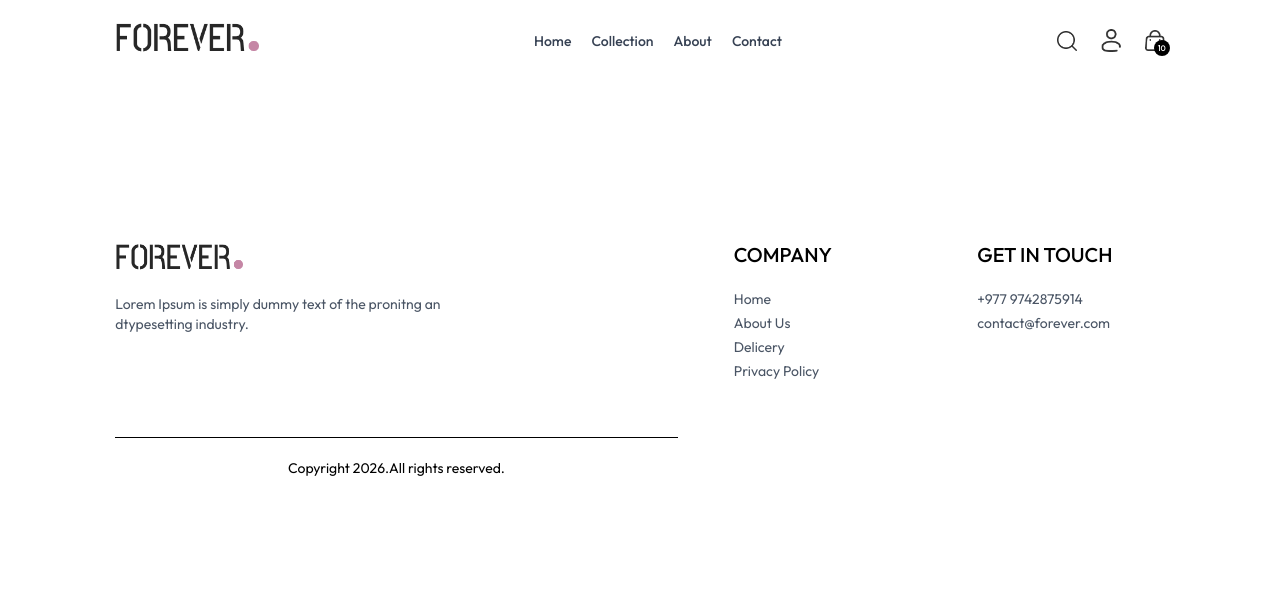
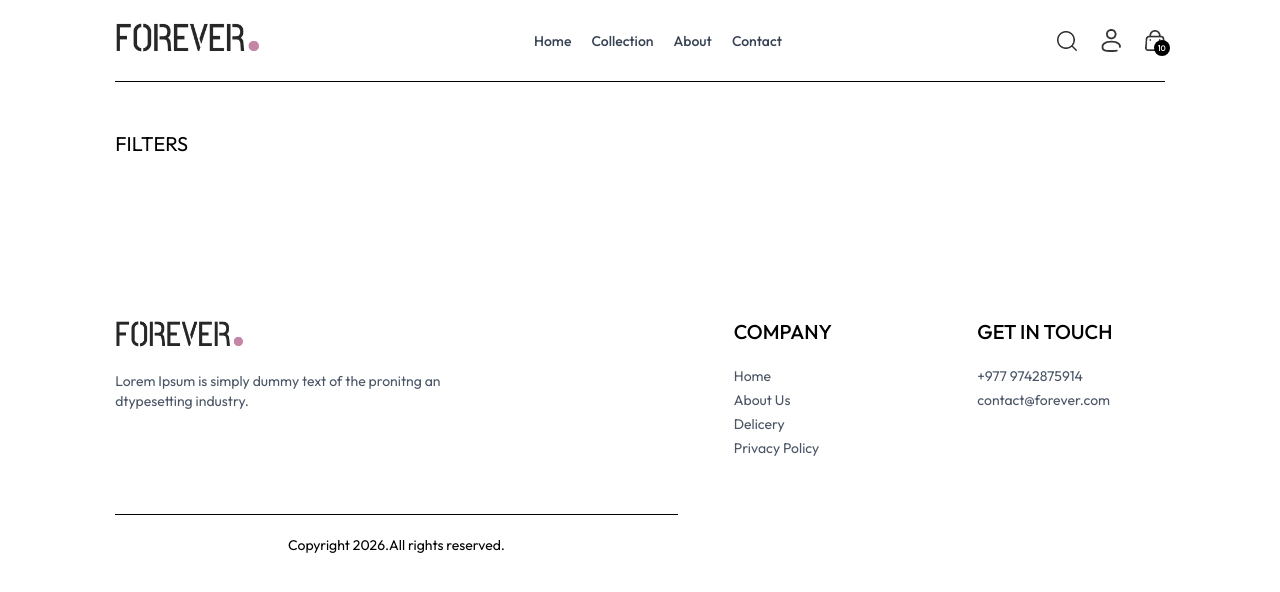
Before and after one commit to rohanmaharjan/E-commerce, a React (Vite) app in the folder frontend/: page /collection in a window 1280 px wide. Shown: the top 592 px of the page. Built offline with nearby package versions, Linux system fonts and the light colour scheme.

Commit message:
added filter

```diff
--- a/frontend/src/pages/Collection.jsx
+++ b/frontend/src/pages/Collection.jsx
@@ -1,8 +1,15 @@
-import React from 'react'
+import React, { useContext } from 'react'
+import { ShopContext } from '../context/ShopContext'
 
 const Collection = () => {
+
+const { products } = useContext(ShopContext);
+
   return (
-    <div>
+    <div className='flex-flex-col sm:flex-row gap-1 sm:gap-10 pt-10 border-t'>
+      {/* filter option */}
+      <div className='min-w-60'></div>
+      <p className='my-2 text-xl flex items-center cursor-pointer gap-2'>FILTERS</p>
 
     </div>
   )
```
